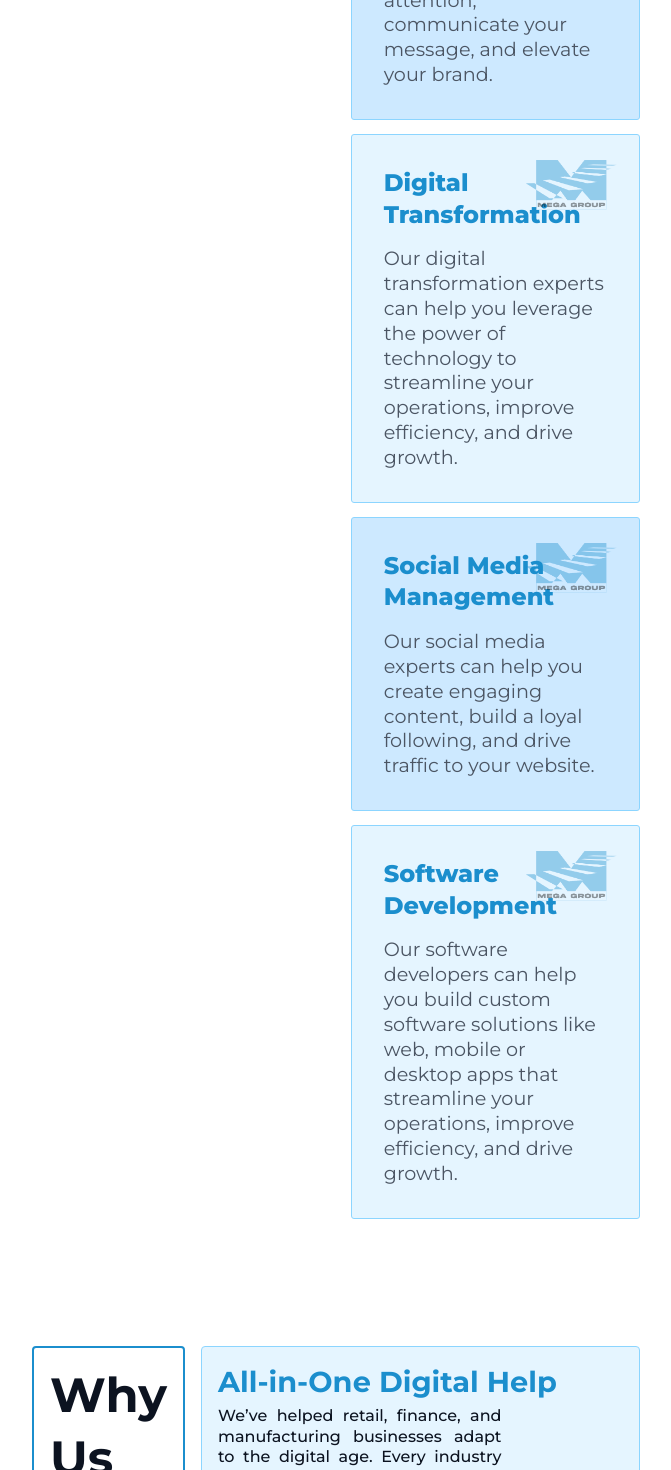
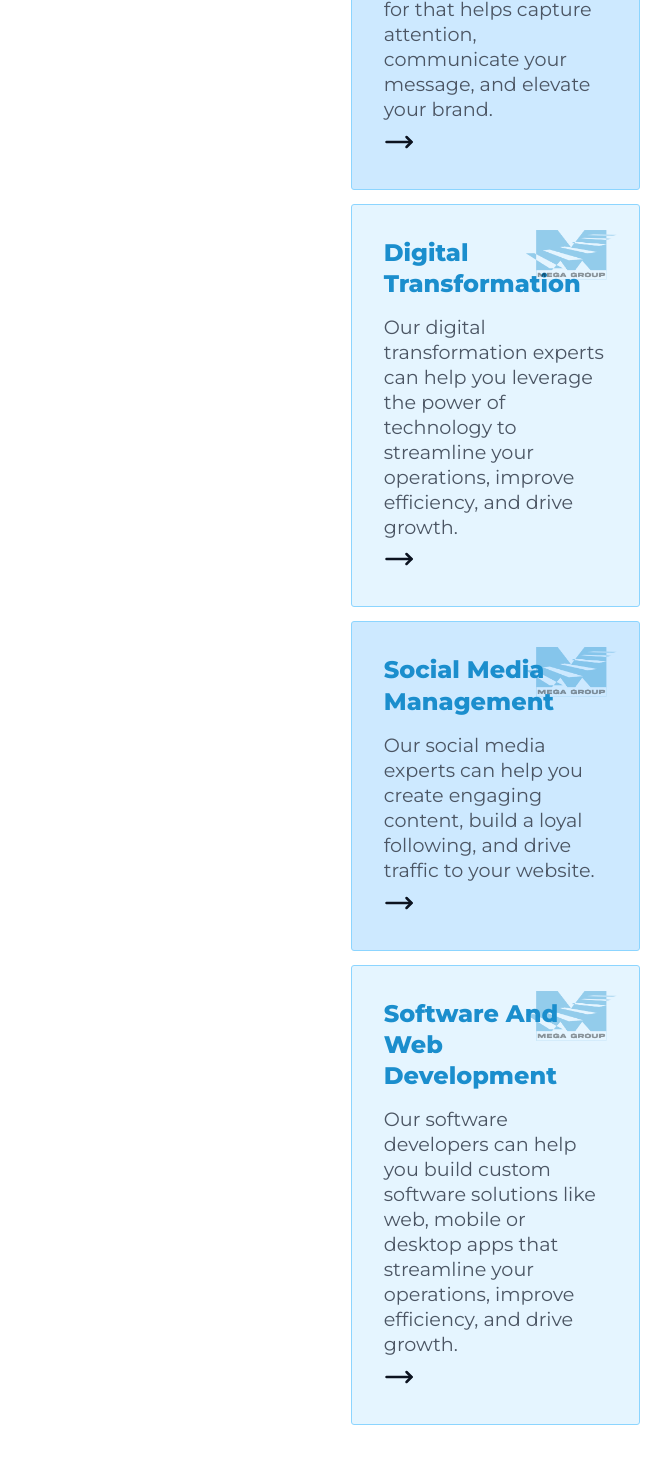
Before and after one commit to haithamexe/mega-group, a React (Vite) app: page / in a window 1280 px wide. Shown: the part 2020-3490 px from the top of the page, without its empty margins (304-975 px from the left). Built offline with nearby package versions, Linux system fonts and the light colour scheme.

Commit message:
home 2.3, service  done

```diff
--- a/src/pages/Home.jsx
+++ b/src/pages/Home.jsx
@@ -48,6 +48,8 @@ function Home() {
   const paddingRightWhyUs = useTransform(scrollWhyUs, [0, 0.1], [0, 100], {
     clamp: false,
   });
+
+  const [serviceShowMore, setServiceShowMore] = useState("");
 
   useEffect(() => {
     if (scrollToElement === "") return;
@@ -438,7 +440,14 @@ function Home() {
           </motion.div>
         </motion.div>
         <div className="home-services-inner">
-          <div className="home-service">
+          <div
+            className="home-service"
+            onMouseEnter={() => setServiceShowMore("branding")}
+            onMouseLeave={() => setServiceShowMore("")}
+            style={{
+              cursor: "pointer",
+            }}
+          >
             <img src="/images/mega-logo-blue.png" />
             <div className="home-service-content">
               <h3>Branding</h3>
@@ -449,11 +458,18 @@ function Home() {
               </p>
             </div>
             <div className="home-service-explore">
-              {/* <a>Explore</a> */}
+              {serviceShowMore === "branding" && <a>Explore More</a>}
               <MoveRight size="30" />
             </div>
           </div>
-          <div className="home-service odd-service">
+          <div
+            className="home-service odd-service"
+            onMouseEnter={() => setServiceShowMore("marketing")}
+            onMouseLeave={() => setServiceShowMore("")}
+            style={{
+              cursor: "pointer",
+            }}
+          >
             <img src="/images/mega-logo-blue.png" />
             <div className="home-service-content">
               <h3>Marketing</h3>
@@ -462,9 +478,20 @@ function Home() {
                 you reach your target audience, drive traffic, and generate
                 leads.
               </p>
+              <div className="home-service-explore">
+                {serviceShowMore === "marketing" && <a>Explore More</a>}
+                <MoveRight size="30" />
+              </div>
             </div>
           </div>
-          <div className="home-service ">
+          <div
+            className="home-service "
+            onMouseEnter={() => setServiceShowMore("graphic_design")}
+            onMouseLeave={() => setServiceShowMore("")}
+            style={{
+              cursor: "pointer",
+            }}
+          >
             <img src="/images/mega-logo-blue.png" />
             <div className="home-service-content">
               <h3>Graphic Design</h3>
@@ -474,9 +501,17 @@ function Home() {
                 capture attention, communicate your message, and elevate your
                 brand.
               </p>
+              <div className="home-service-explore">
+                {serviceShowMore === "graphic_design" && <a>Explore More</a>}
+                <MoveRight size="30" />
+              </div>
             </div>
           </div>
-          <div className="home-service odd-service ">
+          <div
+            className="home-service odd-service "
+            onMouseEnter={() => setServiceShowMore("digital_transformation")}
+            onMouseLeave={() => setServiceShowMore("")}
+          >
             <img src="/images/mega-logo-blue.png" />
             <div className="home-service-content">
               <h3>Digital Transformation</h3>
@@ -485,9 +520,22 @@ function Home() {
                 power of technology to streamline your operations, improve
                 efficiency, and drive growth.
               </p>
+              <div className="home-service-explore">
+                {serviceShowMore === "digital_transformation" && (
+                  <a>Explore More</a>
+                )}
+                <MoveRight size="30" />
+              </div>
             </div>
           </div>
-          <div className="home-service ">
+          <div
+            className="home-service "
+            onMouseEnter={() => setServiceShowMore("social_media_management")}
+            onMouseLeave={() => setServiceShowMore("")}
+            style={{
+              cursor: "pointer",
+            }}
+          >
             <img src="/images/mega-logo-blue.png" />
             <div className="home-service-content">
               <h3>Social Media Management</h3>
@@ -495,17 +543,38 @@ function Home() {
                 Our social media experts can help you create engaging content,
                 build a loyal following, and drive traffic to your website.
               </p>
+              <div className="home-service-explore">
+                {serviceShowMore === "social_media_management" && (
+                  <a>Explore More</a>
+                )}
+                <MoveRight size="30" />
+              </div>
             </div>
           </div>
-          <div className="home-service  odd-service">
+          <div
+            className="home-service  odd-service"
+            onMouseEnter={() =>
+              setServiceShowMore("software_and_web_development")
+            }
+            onMouseLeave={() => setServiceShowMore("")}
+            style={{
+              cursor: "pointer",
+            }}
+          >
             <img src="/images/mega-logo-blue.png" />
             <div className="home-service-content">
-              <h3>Software Development</h3>
+              <h3>Software And Web Development</h3>
               <p>
                 Our software developers can help you build custom software
                 solutions like web, mobile or desktop apps that streamline your
                 operations, improve efficiency, and drive growth.
               </p>
+              <div className="home-service-explore">
+                {serviceShowMore === "software_and_web_development" && (
+                  <a>Explore More</a>
+                )}
+                <MoveRight size="30" />
+              </div>
             </div>
           </div>
           {/* <div className="home-service odd-service last-service">
--- a/src/styles/home.css
+++ b/src/styles/home.css
@@ -532,3 +532,16 @@
   border-radius: 4px;
   z-index: 1000;
 }
+
+.home-service-explore {
+  display: flex;
+  align-items: center;
+  margin-top: 5px;
+  gap: 1rem;
+  /* padding: 1rem 0; */
+}
+.home-service-explore a {
+  font-size: 1.5rem;
+  /* color: var(--accent); */
+  font-weight: 500;
+}
```
